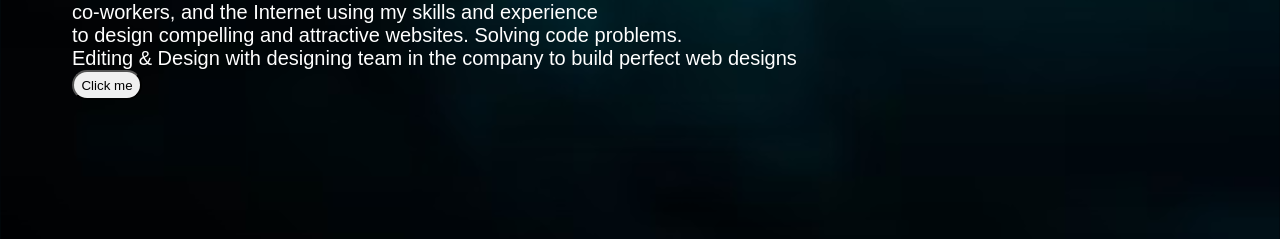
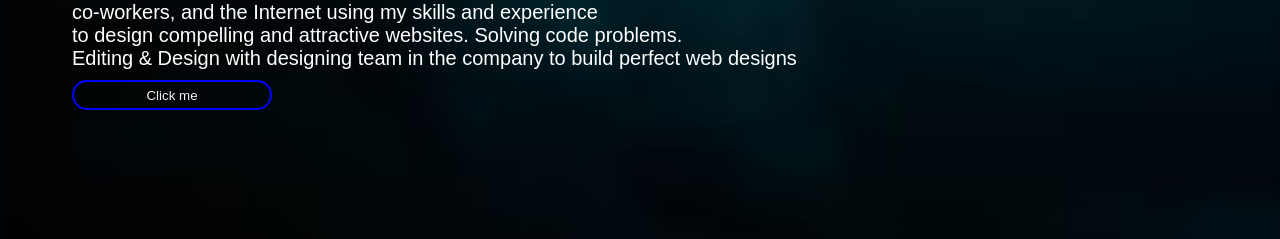
Before and after one commit to ibrahimmohamed3/Personal-Website, a plain HTML site: page index.html in a window 1280 px wide. Shown: the part 561-800 px from the top of the page. Drawn offline with Linux system fonts and the light colour scheme.

Commit message:
edit button

```diff
--- a/style.css
+++ b/style.css
@@ -89,8 +89,17 @@ img{
 }
 #clickme{
     height: 30px;
-    width: 70px;
+    width: 200px;
     border-radius: 3rem;
+    position: relative;
+    padding: 15px 13;
+    border: 2px solid blue;
+    background: transparent;
+    color: #f2f2f2;
+    cursor: pointer;
+    overflow: hidden;
+    margin-top: 10px;
+
 
 }
 /*About*/
```
Also changed, not shown: contacts.html (+3 -0 lines).
